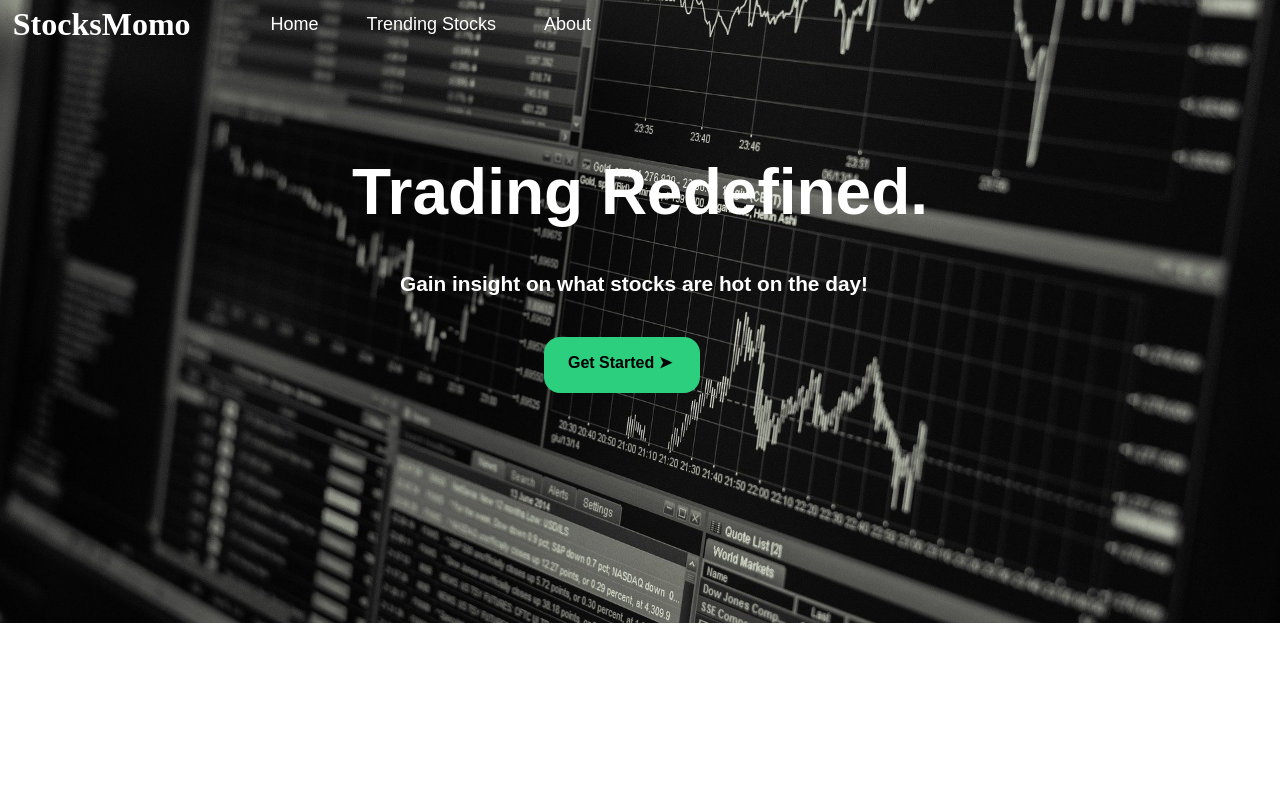
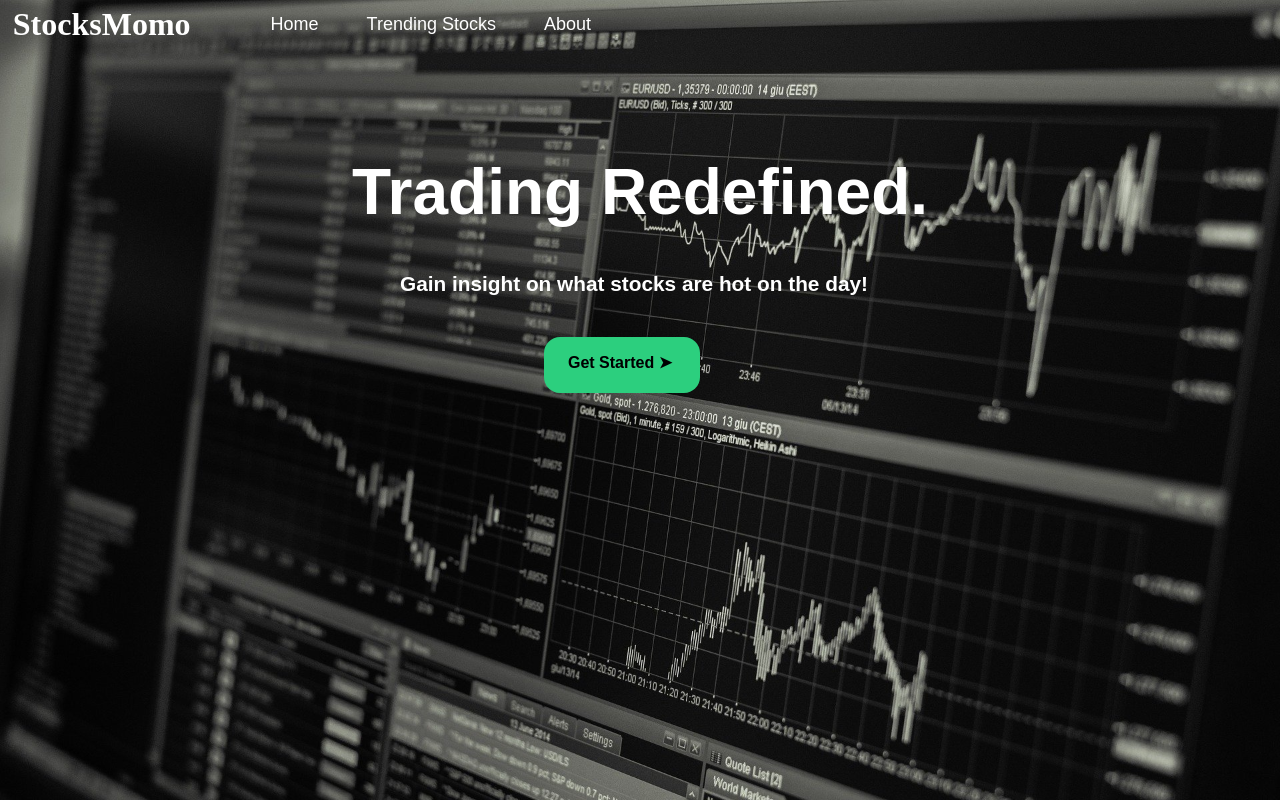
Before and after one commit to kimsj23/stocks-app, a React (Create React App) app: page / in a window 1280 px wide. Shown: the top 800 px of the page. Built offline with nearby package versions, Linux system fonts and the light colour scheme.

Commit message:
remove css property

```diff
--- a/src/App.css
+++ b/src/App.css
@@ -7,6 +7,5 @@ body {
   overflow-y: auto;
   background-image: url("./images/stocks.jpg");
   background-size: cover;
-  background-repeat: no-repeat;
-  background-position: center center;
+  background-position: cover cover;
 }
```
